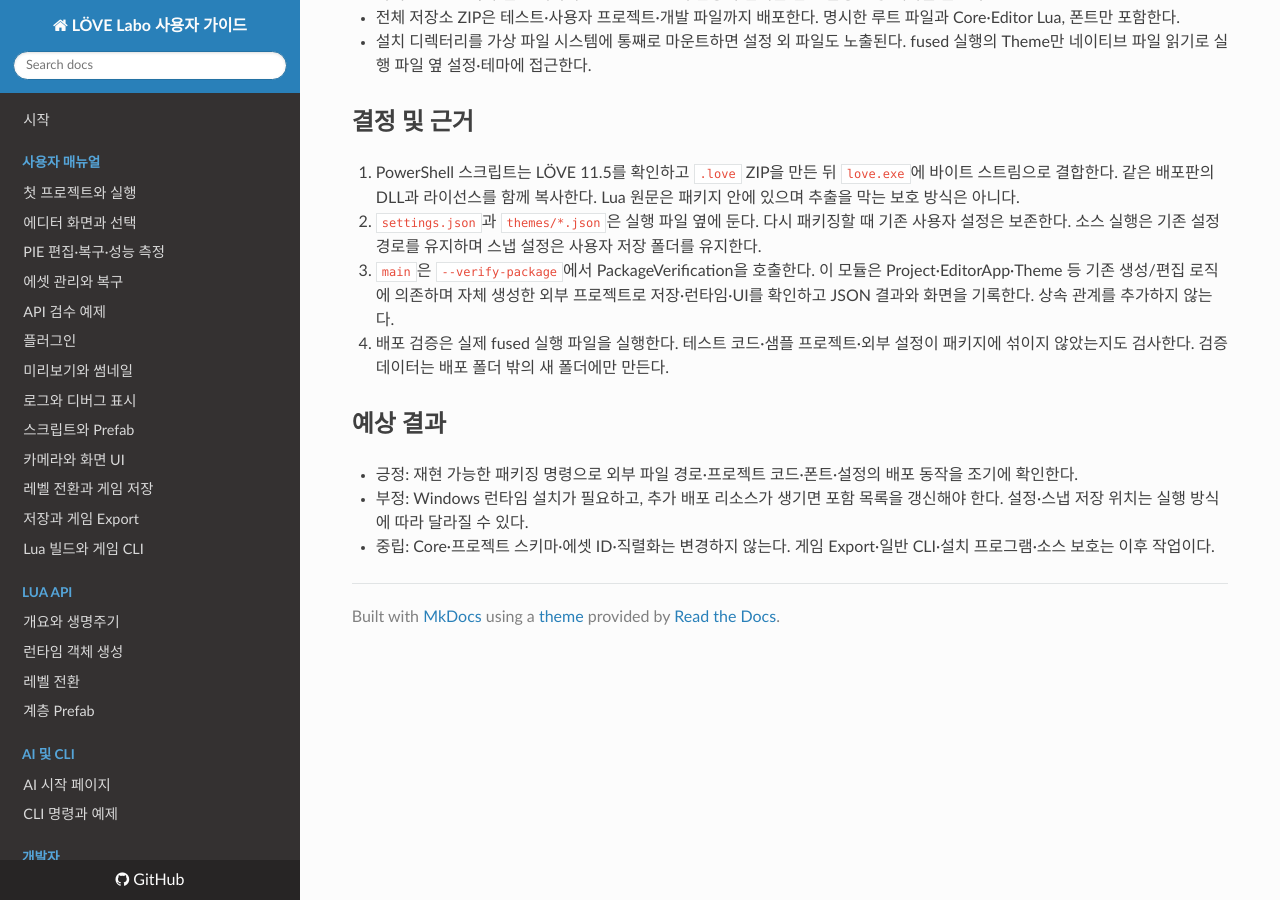
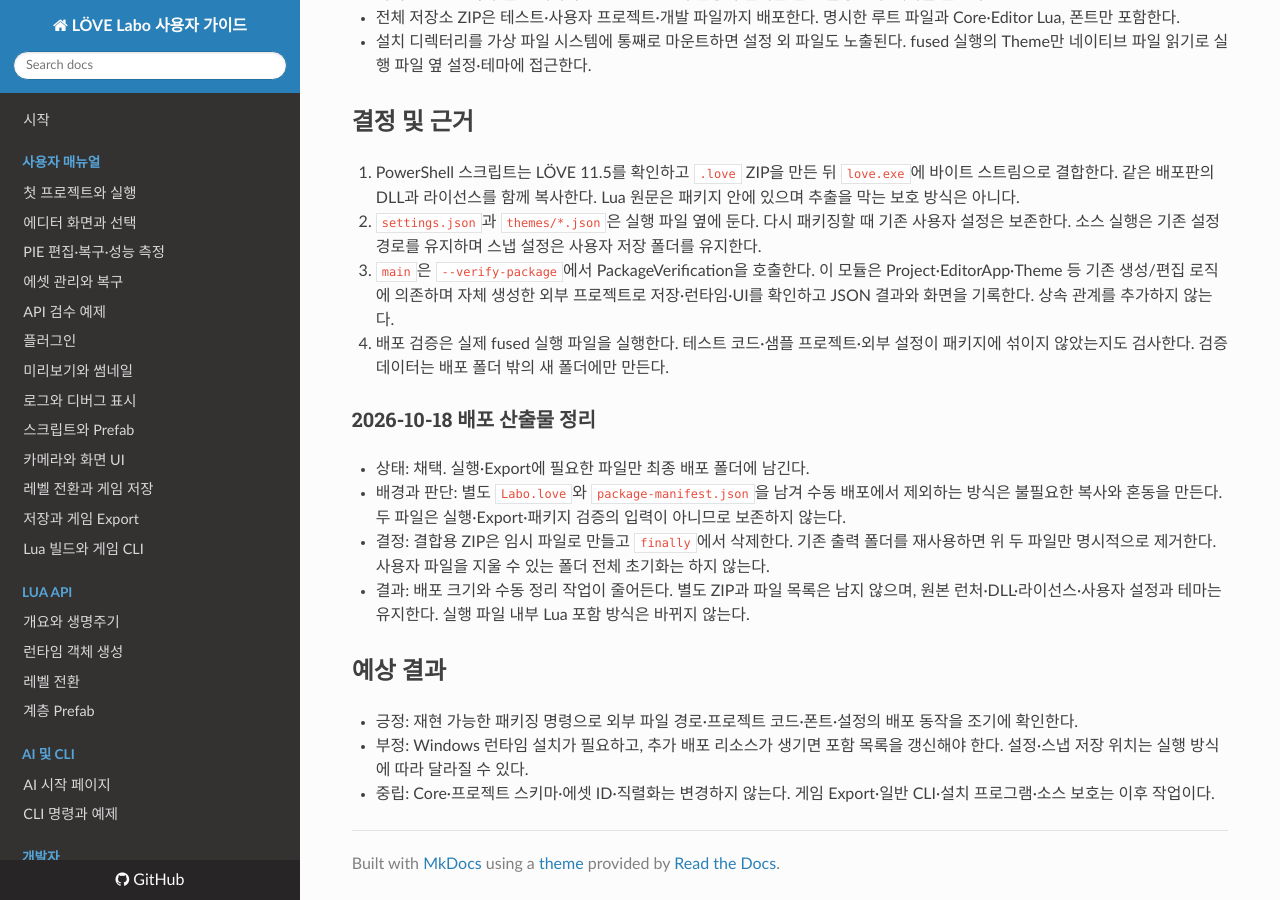
Before and after one commit to tyt0815/LOVE-Labo, an MkDocs documentation site: the page built from docs/adr/0027-windows-editor-packaging.md, in a window 1280 px wide and 900 px high, scrolled down 544 px. Built offline with MkDocs 1.6.1, drawn with Linux system fonts in a browser that asks for light colours; nearby versions of some CDN libraries.

Commit message:
chore: 에디터 배포 중간 산출물 정리

```diff
--- a/docs/adr/0027-windows-editor-packaging.md
+++ b/docs/adr/0027-windows-editor-packaging.md
@@ -23,6 +23,13 @@
 3. `main`은 `--verify-package`에서 PackageVerification을 호출한다. 이 모듈은 Project·EditorApp·Theme 등 기존 생성/편집 로직에 의존하며 자체 생성한 외부 프로젝트로 저장·런타임·UI를 확인하고 JSON 결과와 화면을 기록한다. 상속 관계를 추가하지 않는다.
 4. 배포 검증은 실제 fused 실행 파일을 실행한다. 테스트 코드·샘플 프로젝트·외부 설정이 패키지에 섞이지 않았는지도 검사한다. 검증 데이터는 배포 폴더 밖의 새 폴더에만 만든다.
 
+### 2026-10-18 배포 산출물 정리
+
+- 상태: 채택. 실행·Export에 필요한 파일만 최종 배포 폴더에 남긴다.
+- 배경과 판단: 별도 `Labo.love`와 `package-manifest.json`을 남겨 수동 배포에서 제외하는 방식은 불필요한 복사와 혼동을 만든다. 두 파일은 실행·Export·패키지 검증의 입력이 아니므로 보존하지 않는다.
+- 결정: 결합용 ZIP은 임시 파일로 만들고 `finally`에서 삭제한다. 기존 출력 폴더를 재사용하면 위 두 파일만 명시적으로 제거한다. 사용자 파일을 지울 수 있는 폴더 전체 초기화는 하지 않는다.
+- 결과: 배포 크기와 수동 정리 작업이 줄어든다. 별도 ZIP과 파일 목록은 남지 않으며, 원본 런처·DLL·라이선스·사용자 설정과 테마는 유지한다. 실행 파일 내부 Lua 포함 방식은 바뀌지 않는다.
+
 ## 예상 결과
 
 - 긍정: 재현 가능한 패키징 명령으로 외부 파일 경로·프로젝트 코드·폰트·설정의 배포 동작을 조기에 확인한다.
```
Also changed, not shown: docs/guide/packaging.md (+1 -3 lines), 1 other file.
